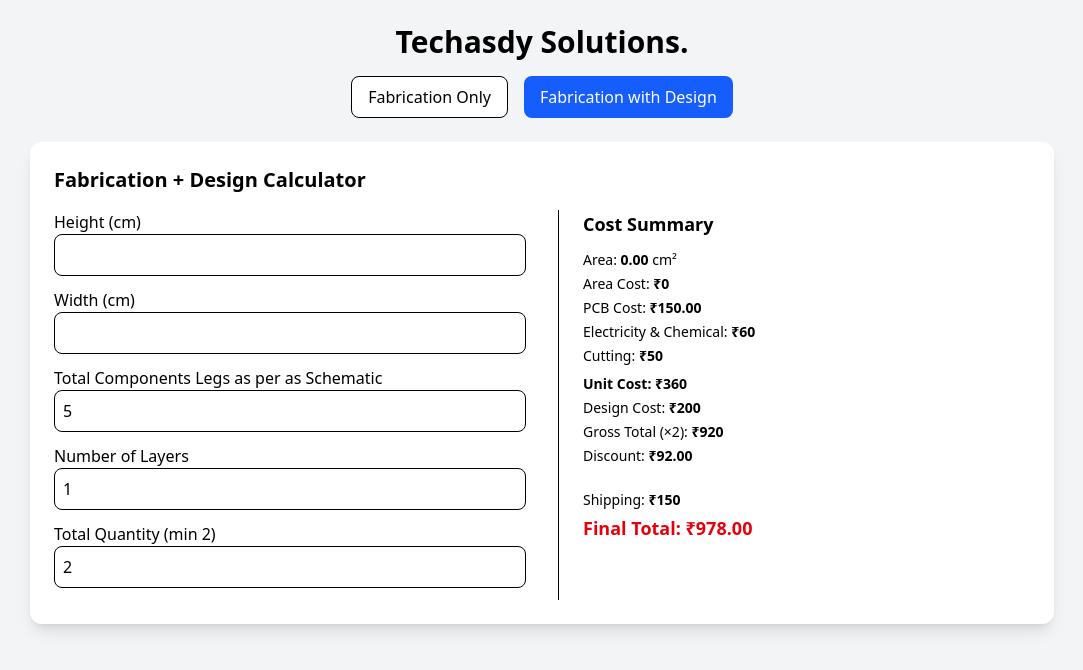
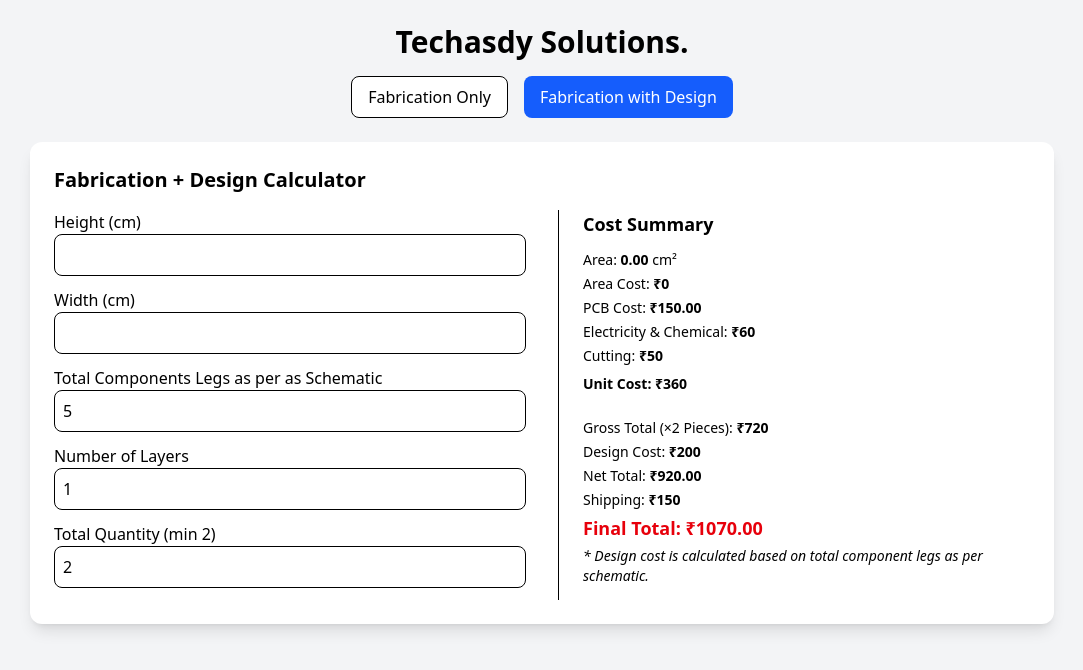
Before and after one commit to sagarda7/pcb-cost--estimator, a Next.js app: page / in a window 1280 px wide. Both pictures are taken after a click on the button "Fabrication with Design". Shown: the top 670 px of the page, without its empty margins (98-1181 px from the left). Built offline with nearby package versions, Linux system fonts and the light colour scheme.

Commit message:
small calculation fix

```diff
--- a/app/components/FabricationWithDesign.tsx
+++ b/app/components/FabricationWithDesign.tsx
@@ -73,8 +73,10 @@
   const elecChem = FAB_DESIGN_CONST.elecChem * Math.max(1, layers);
   const cutting = FAB_DESIGN_CONST.cutting;
   const unitCost = areaCost +  pcbCost + elecChem + cutting + Math.max(100,5*totalComponentsLegs);
-  const gross = (unitCost * qty)+designCostWithFab;
-  const { discount, total } = discountRow(gross, qty);
+  const gross = (unitCost * qty);
+  const netCost = gross + designCostWithFab;
+  const netCostWithShipping = netCost + 150;
+  // const { discount, total } = discountRow(gross, qty);
 
   return (
     <div className="bg-white rounded-xl shadow-lg p-6 w-full max-w-5xl">
@@ -114,13 +116,16 @@
             <p>PCB Cost: <b>₹{pcbCost.toFixed(2)}</b></p>
             <p>Electricity & Chemical: <b>₹{elecChem}</b></p>
             <p>Cutting: <b>₹{cutting}</b></p>
-            <p className="font-semibold mt-2">Unit Cost: <b>₹{unitCost}</b></p>
-             <p>Design Cost: <b>₹{designCostWithFab}</b></p>
-            <p>Gross Total (×{qty}): <b>₹{gross}</b></p>
-            <p>Discount: <b>₹{discount.toFixed(2)}</b></p><br/>
+            <p className="font-semibold mt-2">Unit Cost: <b>₹{unitCost}</b></p><br/>
+            <p>Gross Total (×{qty} Pieces): <b>₹{gross}</b></p>
 
+            <p>Design Cost: <b>₹{designCostWithFab}</b></p>
+            <p>Net Total: <b>₹{(netCost).toFixed(2)}</b></p>
              <p>Shipping: <b>₹{150}</b></p>
-             <p className="text-lg font-bold text-red-600">Final Total: <b>₹{(total + 150).toFixed(2)}</b></p>
+             <p className="text-lg font-bold text-red-600">Final Total: <b>₹{(netCostWithShipping).toFixed(2)}</b></p>
+
+
+             <p className="text-sm italic">* Design cost is calculated based on total component legs as per schematic.</p>
           </div>
         </div>
       </div>
```
